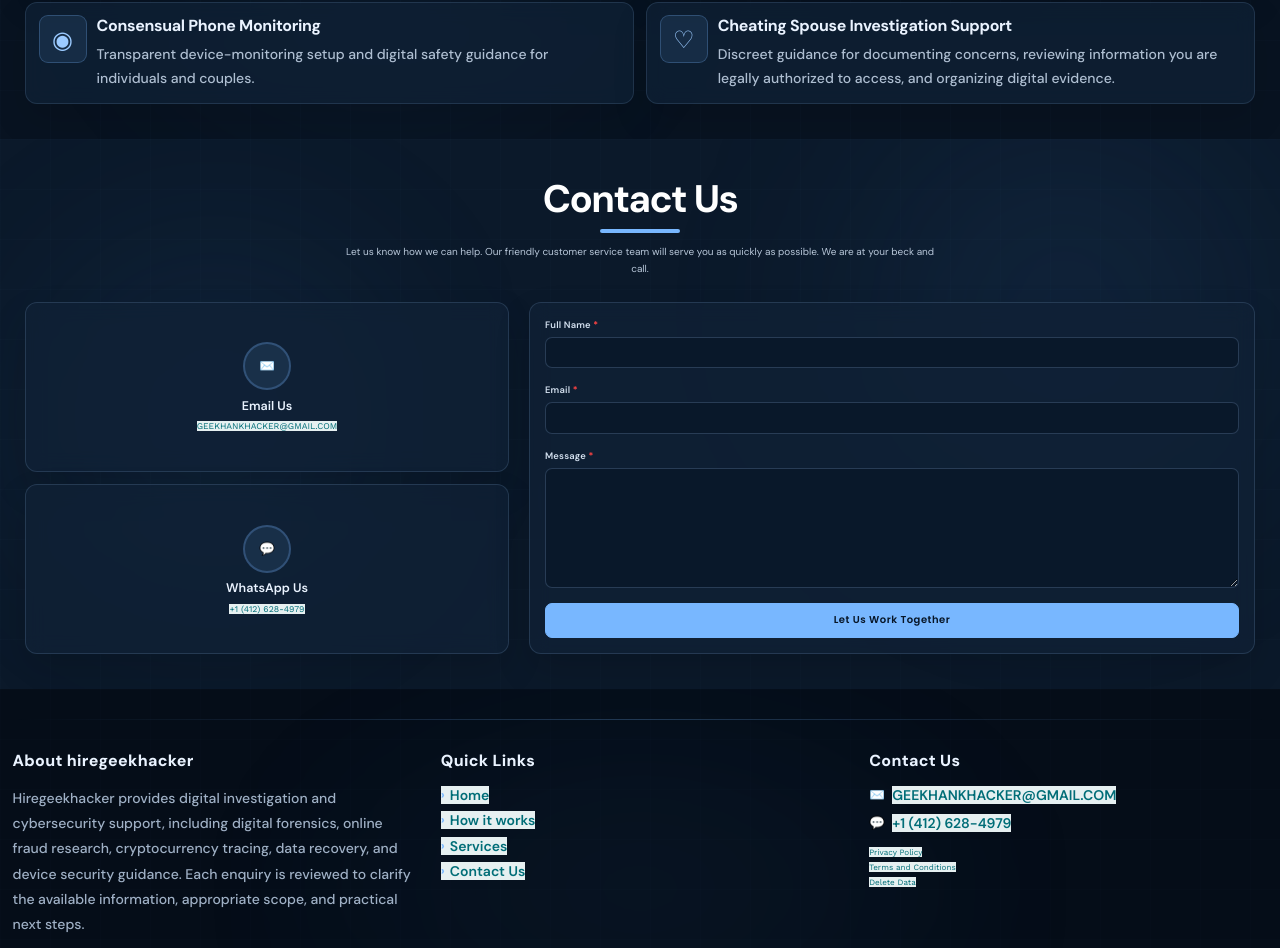
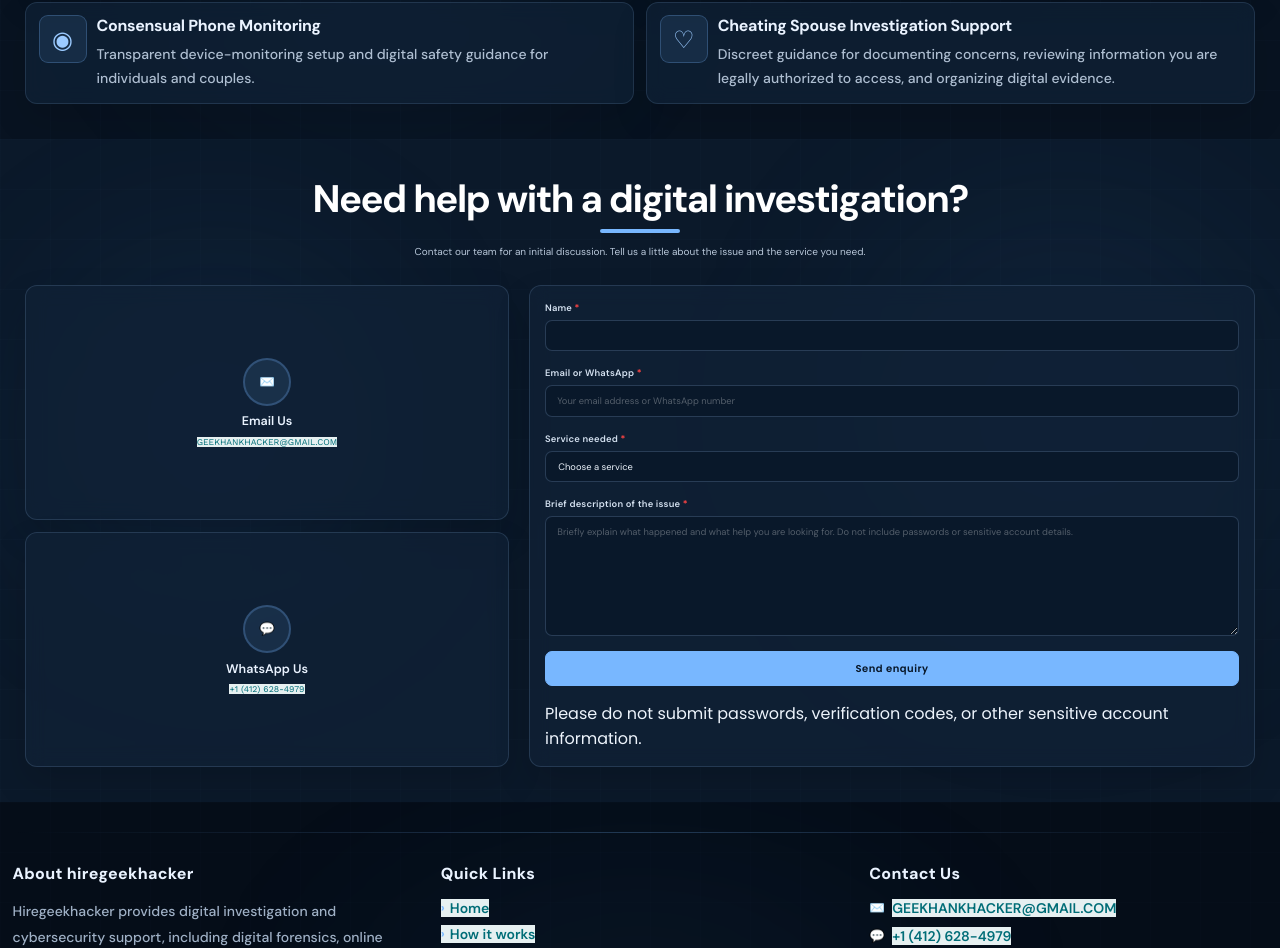
Before and after one commit to Geekhank/hireahacker, a React (Vite) app: page / in a window 1280 px wide. Shown: the part 2773-3721 px from the top of the page. Built offline with nearby package versions, Linux system fonts and the light colour scheme; a web font is replaced by a local one.

Commit message:
Simplify enquiry form and add service selector

```diff
--- a/src/pages/home/contact-us/ContactUs.tsx
+++ b/src/pages/home/contact-us/ContactUs.tsx
@@ -2,132 +2,75 @@ import React, { useState } from 'react';
 import styles from './ContactUs.module.css';
 
 const ContactUs: React.FC = () => {
-  const [formData, setFormData] = useState({
-    full_name: '',
-    email: '',
-    message: '',
-  });
+  const [formData, setFormData] = useState({ full_name: '', contact: '', service: '', message: '' });
 
-  const handleChange = (e: React.ChangeEvent<HTMLInputElement | HTMLTextAreaElement>) => {
-    setFormData({
-      ...formData,
-      [e.target.name]: e.target.value,
-    });
+  const handleChange = (e: React.ChangeEvent<HTMLInputElement | HTMLTextAreaElement | HTMLSelectElement>) => {
+    setFormData({ ...formData, [e.target.name]: e.target.value });
   };
 
   return (
-    <section id='contact-us' className={styles.contactSection}>
-      {/* Background effects */}
+    <section id="contact-us" className={styles.contactSection}>
       <div className={styles.backgroundEffects}>
         <div className={styles.gridPattern}></div>
         <div className={styles.glowOrb1}></div>
         <div className={styles.glowOrb2}></div>
       </div>
-
       <div className={styles.container}>
         <div className={styles.contentWrapper}>
-          {/* Header */}
           <div className={styles.header}>
             <div className={styles.titleWrapper}>
-              <h1 className={styles.heading}>Contact Us</h1>
+              <h2 className={styles.heading}>Need help with a digital investigation?</h2>
               <span className={styles.accentLine}></span>
             </div>
-            <p className={styles.subheading}>
-              Let us know how we can help. Our friendly customer service team will
-              serve you as quickly as possible. We are at your beck and call.
-            </p>
+            <p className={styles.subheading}>Contact our team for an initial discussion. Tell us a little about the issue and the service you need.</p>
           </div>
 
-          {/* Content Grid */}
           <div className={styles.contentGrid}>
-            {/* Left Column - Contact Info */}
             <div className={styles.contactInfoGrid}>
-              {/* Email Card */}
               <div className={styles.contactCard}>
-                <div className={styles.iconCircle}>
-                  <span className={styles.icon}>✉️</span>
-                </div>
-                <h4 className={styles.contactTitle}>Email Us</h4>
-                <a
-                  href="mailto:geekhankhacker@gmail.com"
-                  className={styles.contactLink}
-                >
-                  GEEKHANKHACKER@GMAIL.COM
-                </a>
+                <div className={styles.iconCircle}><span className={styles.icon}>✉️</span></div>
+                <h3 className={styles.contactTitle}>Email Us</h3>
+                <a href="mailto:geekhankhacker@gmail.com" className={styles.contactLink}>GEEKHANKHACKER@GMAIL.COM</a>
                 <div className={styles.cardGlow}></div>
               </div>
-
-              {/* Phone Card */}
               <div className={styles.contactCard}>
-                <div className={styles.iconCircle}>
-                  <span className={styles.icon}>💬</span>
-                </div>
-                <h4 className={styles.contactTitle}>WhatsApp Us</h4>
-                <a
-                  href="https://wa.me/14126284979" target="_blank" rel="noopener noreferrer"
-                  className={styles.contactLink}
-                >
-                  +1 (412) 628-4979
-                </a>
+                <div className={styles.iconCircle}><span className={styles.icon}>💬</span></div>
+                <h3 className={styles.contactTitle}>WhatsApp Us</h3>
+                <a href="https://wa.me/14126284979" target="_blank" rel="noopener noreferrer" className={styles.contactLink}>+1 (412) 628-4979</a>
                 <div className={styles.cardGlow}></div>
               </div>
             </div>
 
-            {/* Right Column - Contact Form */}
-            <form
-              action="https://formspree.io/f/mykdkzay"
-              method="POST"
-              className={styles.contactForm}
-            >
+            <form action="https://formspree.io/f/mykdkzay" method="POST" className={styles.contactForm}>
               <div className={styles.fieldWrapper}>
-                <label htmlFor="full_name" className={styles.formLabel}>
-                  Full Name <span className={styles.required}>*</span>
-                </label>
-                <input
-                  type="text"
-                  className={styles.formControl}
-                  name="full_name"
-                  id="full_name"
-                  value={formData.full_name}
-                  onChange={handleChange}
-                  required
-                />
+                <label htmlFor="full_name" className={styles.formLabel}>Name <span className={styles.required}>*</span></label>
+                <input type="text" className={styles.formControl} name="full_name" id="full_name" value={formData.full_name} onChange={handleChange} autoComplete="name" required />
               </div>
-
               <div className={styles.fieldWrapper}>
-                <label htmlFor="email" className={styles.formLabel}>
-                  Email <span className={styles.required}>*</span>
-                </label>
-                <input
-                  type="email"
-                  className={styles.formControl}
-                  name="email"
-                  id="email"
-                  value={formData.email}
-                  onChange={handleChange}
-                  required
-                />
+                <label htmlFor="contact" className={styles.formLabel}>Email or WhatsApp <span className={styles.required}>*</span></label>
+                <input type="text" className={styles.formControl} name="contact" id="contact" value={formData.contact} onChange={handleChange} placeholder="Your email address or WhatsApp number" required />
               </div>
-
               <div className={styles.fieldWrapper}>
-                <label htmlFor="message" className={styles.formLabel}>
-                  Message <span className={styles.required}>*</span>
-                </label>
-                <textarea
-                  className={styles.formControl}
-                  name="message"
-                  id="message"
-                  rows={5}
-                  value={formData.message}
-                  onChange={handleChange}
-                  required
-                ></textarea>
+                <label htmlFor="service" className={styles.formLabel}>Service needed <span className={styles.required}>*</span></label>
+                <select className={styles.formControl} name="service" id="service" value={formData.service} onChange={handleChange} required>
+                  <option value="">Choose a service</option>
+                  <option value="Digital forensics">Digital forensics</option>
+                  <option value="Online fraud investigation">Online fraud investigation</option>
+                  <option value="Cryptocurrency tracing">Cryptocurrency tracing</option>
+                  <option value="Account recovery support">Account recovery support</option>
+                  <option value="Data recovery">Data recovery</option>
+                  <option value="Device security">Device security</option>
+                  <option value="Consensual phone monitoring">Consensual phone monitoring</option>
+                  <option value="Cheating spouse investigation support">Cheating spouse investigation support</option>
+                  <option value="Other">Other</option>
+                </select>
               </div>
-
-              <button type="submit" className={styles.submitButton}>
-                <span>Let Us Work Together</span>
-                <span className={styles.buttonShine}></span>
-              </button>
+              <div className={styles.fieldWrapper}>
+                <label htmlFor="message" className={styles.formLabel}>Brief description of the issue <span className={styles.required}>*</span></label>
+                <textarea className={styles.formControl} name="message" id="message" rows={4} value={formData.message} onChange={handleChange} placeholder="Briefly explain what happened and what help you are looking for. Do not include passwords or sensitive account details." required></textarea>
+              </div>
+              <button type="submit" className={styles.submitButton}><span>Send enquiry</span><span className={styles.buttonShine}></span></button>
+              <p className={styles.formNote}>Please do not submit passwords, verification codes, or other sensitive account information.</p>
             </form>
           </div>
         </div>
```
